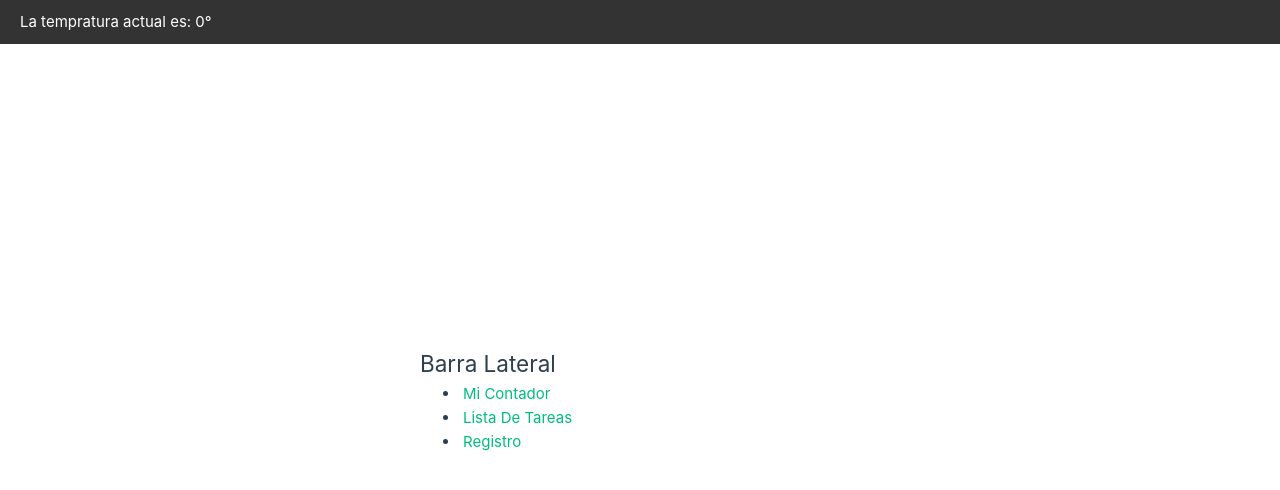
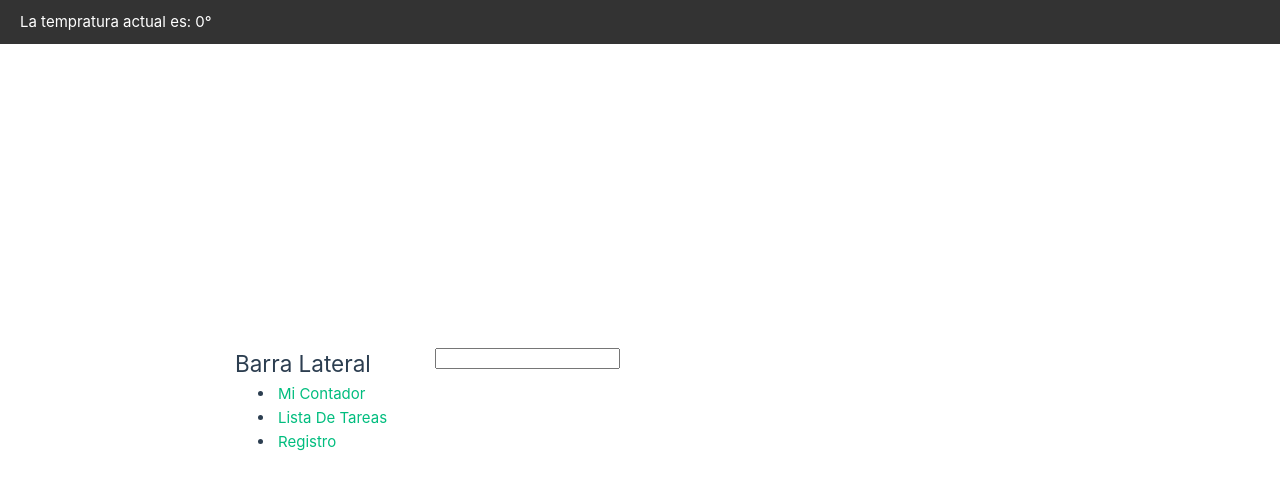
Before and after one commit to Jcss1462/PrimerPoryectoVue, a Vue app: page / in a window 1280 px wide. Shown: the top 490 px of the page. Built offline with nearby package versions, Linux system fonts and the light colour scheme; no server answers.

Commit message:
Implementacion de comunicacion Componente Padre con Componente Hijo

```diff
--- a/src/components/Header.vue
+++ b/src/components/Header.vue
@@ -1,11 +1,21 @@
 <!-- eslint-disable vue/multi-word-component-names -->
 <template>
     <div class="header">
-       <Weather></Weather>
+        {{ mensajeRecibido }} <Weather></Weather>
     </div>
 </template>
 <script setup>
     import Weather from './Weather.vue';
+    import { defineProps, ref, watch } from 'vue';
+
+    const props = defineProps(["mensaje"]);
+    const mensajeRecibido =ref("");
+
+    //escucho los cambios de la propiedad y seteo la variable reactiva
+    watch(()=>props.mensaje,(newValue)=>{
+        mensajeRecibido.value=newValue
+    })
+
 </script>
 <style scoped>
     .header{
--- a/src/views/MainView.vue
+++ b/src/views/MainView.vue
@@ -1,9 +1,11 @@
 <template>
 
-   <Header></Header>
+   <Header :mensaje="texto"></Header>
     <div class="container">
         <SideBar></SideBar>
         <div class="content">
+            <input type="text" v-model="texto">
+            {{ texto }}
             <router-view></router-view>
         </div>
     </div>
@@ -13,6 +15,9 @@
 
     import SideBar from '../components/SideBar.vue';
     import Header from '../components/Header.vue';
+    import { ref } from 'vue';
+
+    const texto = ref("");
 
 </script>
 
```
